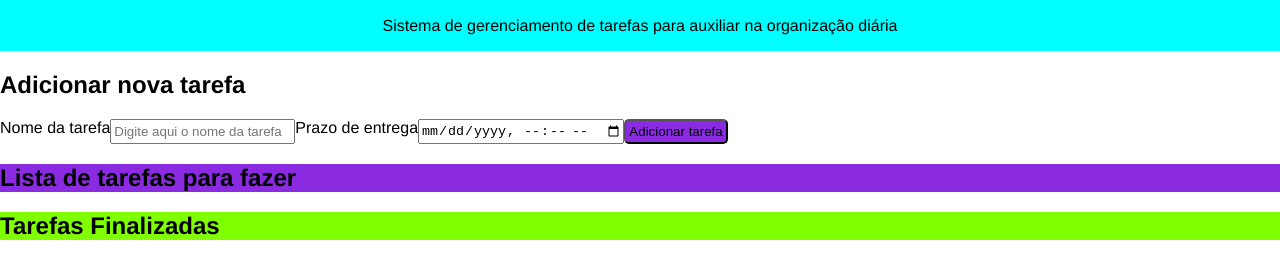
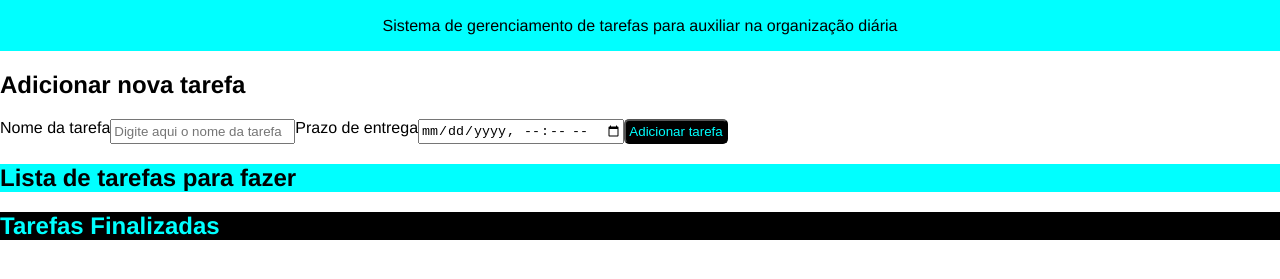
Before and after one commit to MattAugusto00/GerenciamentoDeTarefas, a plain HTML site: page code/index.html in a window 1280 px wide. Shown: the part 139-418 px from the top of the page. Drawn offline with Linux system fonts and the light colour scheme.

Commit message:
mudança de cores

```diff
--- a/code/script.js
+++ b/code/script.js
@@ -28,7 +28,7 @@ function renderizarListaTarefas(){
 
     const label = document.createElement("label");
     label.htmlFor = idCheckbox;
-    label.textContent = tarefa.nome + " Prazo de entrega: " + tarefa.data;
+    label.textContent = tarefa.nome + " Prazo de entrega" + tarefa.data;
     novaTarefa.appendChild(label);
 
     checkbox.addEventListener( "change", () =>{
--- a/code/style.css
+++ b/code/style.css
@@ -36,7 +36,7 @@ header #sair{
 }
 
 .listaTarefasParaFazer{
-  background-color: blueviolet;
+  background-color: aqua;
 }
 
 #lista-tarefas-para-fazer{
@@ -44,14 +44,17 @@ header #sair{
 }
 
 #btn-add-tarefa{
-  background-color: blueviolet;
+  background-color: black;
+  color: aqua;
   cursor: pointer;
   padding: 3px;
   border-radius: 5px;
 }
 
 .tarefasFinalizadas{
-  background-color: chartreuse;
+  background-color: black;
+  color: aqua;
+  margin-bottom: 0px;
 }
 
 #tarefas-finalizadas{
```
